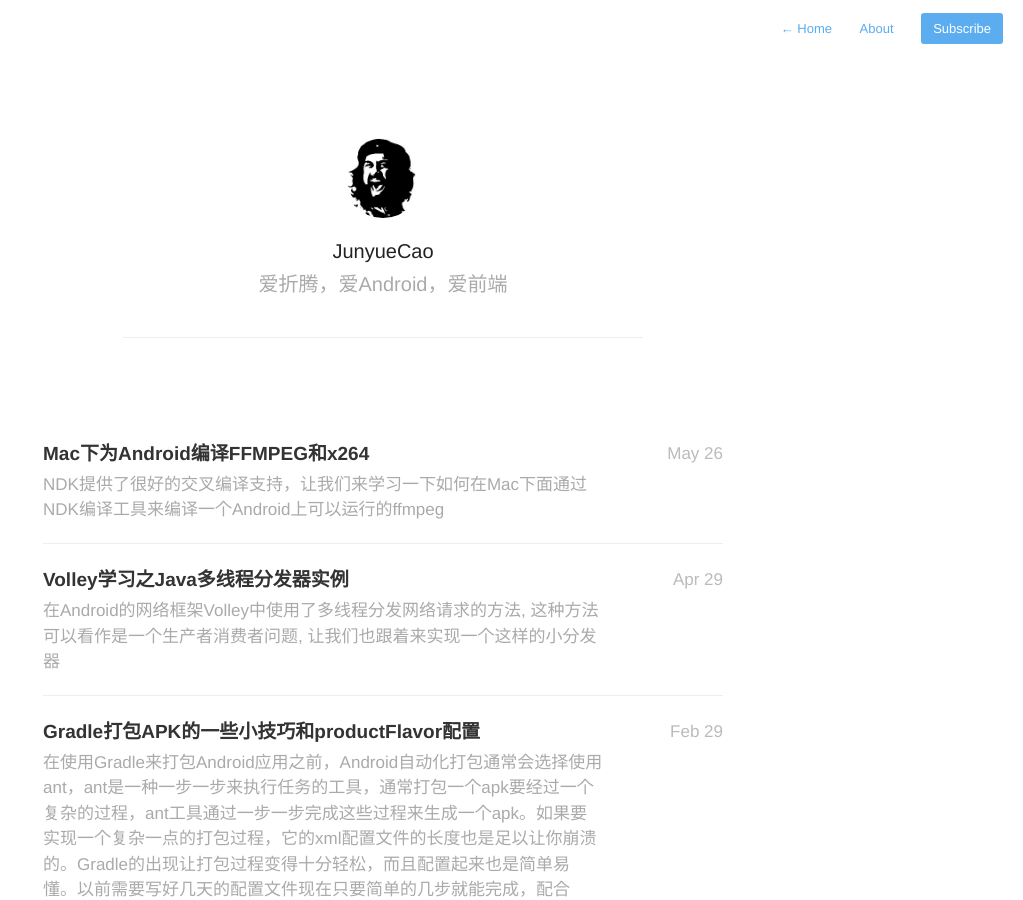
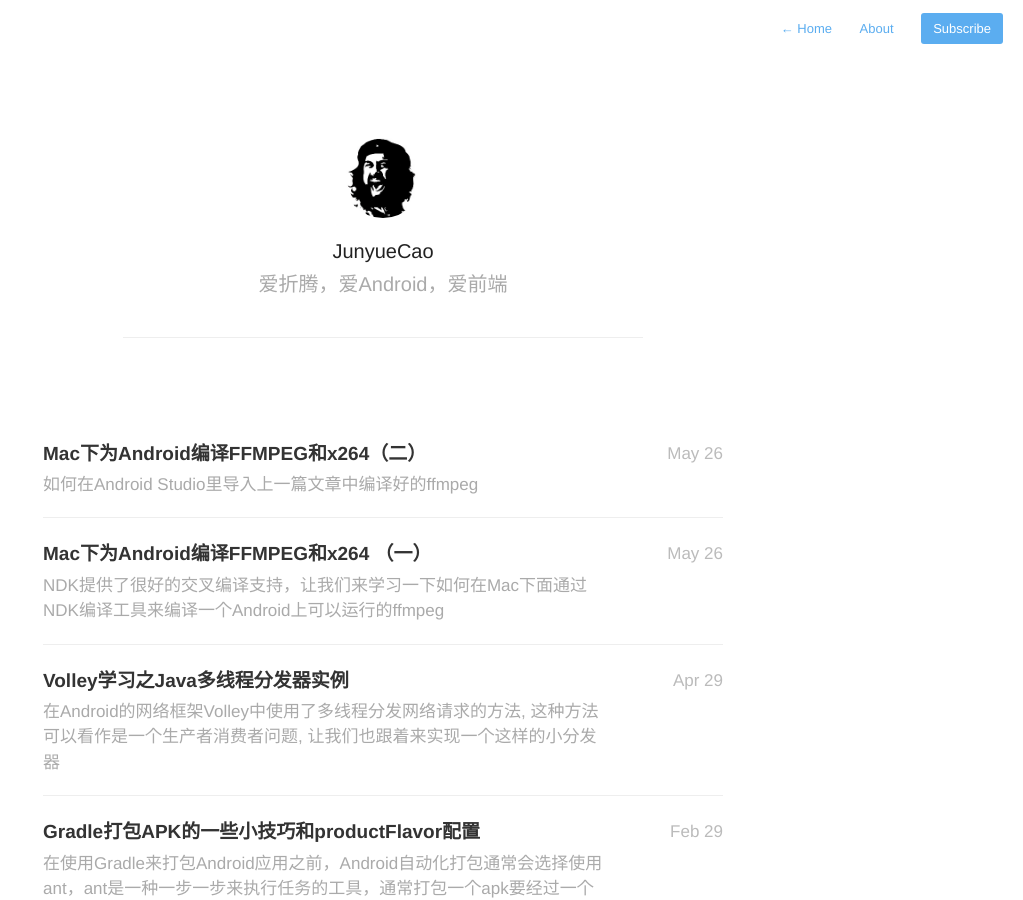
Before and after one commit to junyuecao/junyuecao.github.io, a Jekyll site: the page built from index.html, in a window 1280 px wide and 900 px high. Shown: the whole window, without its empty margins (257-1280 px from the left). Built offline with Jekyll 4.4.1, drawn with Linux system fonts in a browser that asks for light colours; nearby versions of some CDN libraries; the list of posts is cut into pages by our own code; comment, search, counter and statistics services are not loaded; part of the change alters nothing that is shown.

Commit message:
add post 2

```diff
--- a/_posts/2016-05-26-build-ffmpeg-for-android-with-x264.md
+++ b/_posts/2016-05-26-build-ffmpeg-for-android-with-x264.md
@@ -1,6 +1,6 @@
 ---
 layout: post
-title: Mac下为Android编译FFMPEG和x264
+title: Mac下为Android编译FFMPEG和x264 （一）
 description: "NDK提供了很好的交叉编译支持，让我们来学习一下如何在Mac下面通过NDK编译工具来编译一个Android上可以运行的ffmpeg"
 category: Android
 tags: ["ffmpeg", "Android", "Mac"]
--- /dev/null
+++ b/_posts/2016-05-26-build-ffmpeg-for-android-with-x2642.md
@@ -0,0 +1,185 @@
+---
+layout: post
+title: Mac下为Android编译FFMPEG和x264（二）
+description: "如何在Android Studio里导入上一篇文章中编译好的ffmpeg"
+category: Android
+tags: ["ffmpeg", "Android", "Mac"]
+---
+
+
+#### 前言
+
+[前一篇文章](/android/2016/05/26/build-ffmpeg-for-android-with-x264/)我们编译好了一个so文件（或者一个个独立的so，为了方便，我合并成一个so文件）。那么如何在Android Studio（后面简称AS）中导入ffmpeg以及使用呢？
+
+#### 1. AS的jni支持
+
+AS从1.3开始支持jni，可以在src/main/jni目录下新建C或者C++的文件，AS会自动编译并打包至apk中，但是as目前对于更加复杂的C模块支持还不是很好，在gradle的实验版本里正在加入完善的jni支持，可以看这里[http://tools.android.com/tech-docs/new-build-system/gradle-experimental](http://tools.android.com/tech-docs/new-build-system/gradle-experimental)。我暂时禁用了AS的jni功能，自行通过ndk-build生成native模块。然后在AS中调用。
+
+#### 2. jni目录配置
+
+首先我们在项目的app/main目录下新建一个jni目录，并将编译好的libffmpeg.so 和include目录拷贝到jni目录下, 然后新建一个`Android.mk`文件。
+
+{% highlight shell%}
+.
+├── Android.mk
+├── include
+│   ├── libavcodec
+│   ├── libavdevice
+│   ├── libavfilter
+│   ├── libavformat
+│   ├── libavutil
+│   ├── libpostproc
+│   ├── libswresample
+│   └── libswscale
+└── libffmpeg.so
+{% endhighlight %}
+
+`Android.mk`文件内容如下：
+
+{% highlight make%}
+LOCAL_PATH := $(call my-dir)
+
+# FFmpeg库
+include $(CLEAR_VARS)
+LOCAL_MODULE := ffmpeg
+LOCAL_SRC_FILES := libffmpeg.so
+include $(PREBUILT_SHARED_LIBRARY)
+
+# Program
+include $(CLEAR_VARS)
+LOCAL_MODULE := hello-android-jni
+LOCAL_SRC_FILES := hello-android-jni.c
+LOCAL_C_INCLUDES += $(LOCAL_PATH)/include
+LOCAL_LDLIBS := -llog -lz
+LOCAL_SHARED_LIBRARIES := ffmpeg
+include $(BUILD_SHARED_LIBRARY)
+{% endhighlight %}
+
+上面的代码里的`LOCAL_MODULE := hello-android-jni`是我们编译后的ndk模块名，`LOCAL_SRC_FILES := hello-android-jni.c`是模块源文件。我们在jni目录下新建`hello-android-jni.c`，填入以下内容：
+
+
+{% highlight c%}
+#include <jni.h>
+#include "include/libavcodec/avcodec.h"
+
+JNIEXPORT jstring JNICALL
+Java_me_zheteng_android_ffmpeg_MainActivity_getMsgFromJni(JNIEnv *env, jobject instance) {
+
+    char info[10000] = {0};
+    sprintf(info, "%s\n", avcodec_configuration());
+    return (*env)->NewStringUTF(env, info);
+}
+
+{% endhighlight %}
+
+在jni目录下运行`ndk-build`来编译（ndk-build在/path/to/ndk/ndk-build下），我们会发现自动生成了和jni同级的目录libs和obj：
+
+{% highlight shell%}
+├── jni
+├── libs
+│   └── armeabi
+│       ├── libffmpeg.so
+│       └── libhello-android-jni.so
+└── obj
+    └── local
+        └── armeabi
+{% endhighlight %}
+
+#### gradle配置
+
+由于gradle默认的jniLibs并没有这个路径下的目录，并且我们要防止gradle默认的jni行为，所以我们修改gradle文件，加入以下内容：
+
+{% highlight shell%}
+sourceSets {
+    main {
+        jniLibs.srcDirs = ['src/main/libs']
+        jni.srcDirs = []
+    }
+}
+{% endhighlight %}
+
+完整的build.gradle看起来应该是这样的（可能略有差别
+
+{% highlight shell%}
+apply plugin: 'com.android.application'
+android {
+    compileSdkVersion 23
+    buildToolsVersion "23.0.3"
+
+    defaultConfig {
+        applicationId "me.zheteng.android.ffmpeg"
+        minSdkVersion 15
+        targetSdkVersion 23
+        versionCode 1
+        versionName "1.0"
+    }
+    buildTypes {
+        release {
+            minifyEnabled false
+            proguardFiles.add(file('proguard-android.txt'))
+        }
+    }
+
+    sourceSets {
+        main {
+            jniLibs.srcDirs = ['src/main/libs']
+            jni.srcDirs = []
+        }
+    }
+}
+
+dependencies {
+    compile fileTree(dir: 'libs', include: ['*.jar'])
+    testCompile 'junit:junit:4.12'
+    compile 'com.android.support:appcompat-v7:23.4.0'
+}
+{% endhighlight %}
+
+
+#### 在Java类里调用jni
+
+要在Java程序里调用native的函数，我们必须加载so库，加载方式很简单，
+
+{% highlight java%}
+static {
+    System.loadLibrary("hello-android-jni");
+    System.loadLibrary("ffmpeg");
+}
+{% endhighlight %}
+
+回到我们刚才创建的C程序里的函数名`Java_me_zheteng_android_ffmpeg_MainActivity_getMsgFromJni`，jni命名规则是这样的`Java_包名(点变下划线)_类名_函数名` ，所以我们的类名是`me.zheteng.android.ffmepg.MainActivity`，在MainActivity中声明这个函数：
+
+{% highlight java%}
+public native String getMsgFromJni();
+{% endhighlight %}
+
+调用这个函数就能获取到我们编译ffmpeg时所用的参数。
+
+完整的Activity代码如下：
+
+{% highlight java%}
+public class MainActivity extends AppCompatActivity {
+
+    static {
+        System.loadLibrary("hello-android-jni");
+        System.loadLibrary("ffmpeg");
+    }
+
+    public native String getMsgFromJni();
+
+    @Override
+    protected void onCreate(Bundle savedInstanceState) {
+        super.onCreate(savedInstanceState);
+        setContentView(R.layout.activity_main);
+
+        ((TextView) findViewById(R.id.text)).setText(getMsgFromJni());
+    }
+}
+{% endhighlight %}
+
+#### 运行结果
+
+运行结果如下图所示：
+
+
+<img style="height:400px; width:auto;" src="https://github.com/junyuecao/junyuecao.github.io/blob/master/assets/static/20160527.png?raw=true" alt="截图">
```
